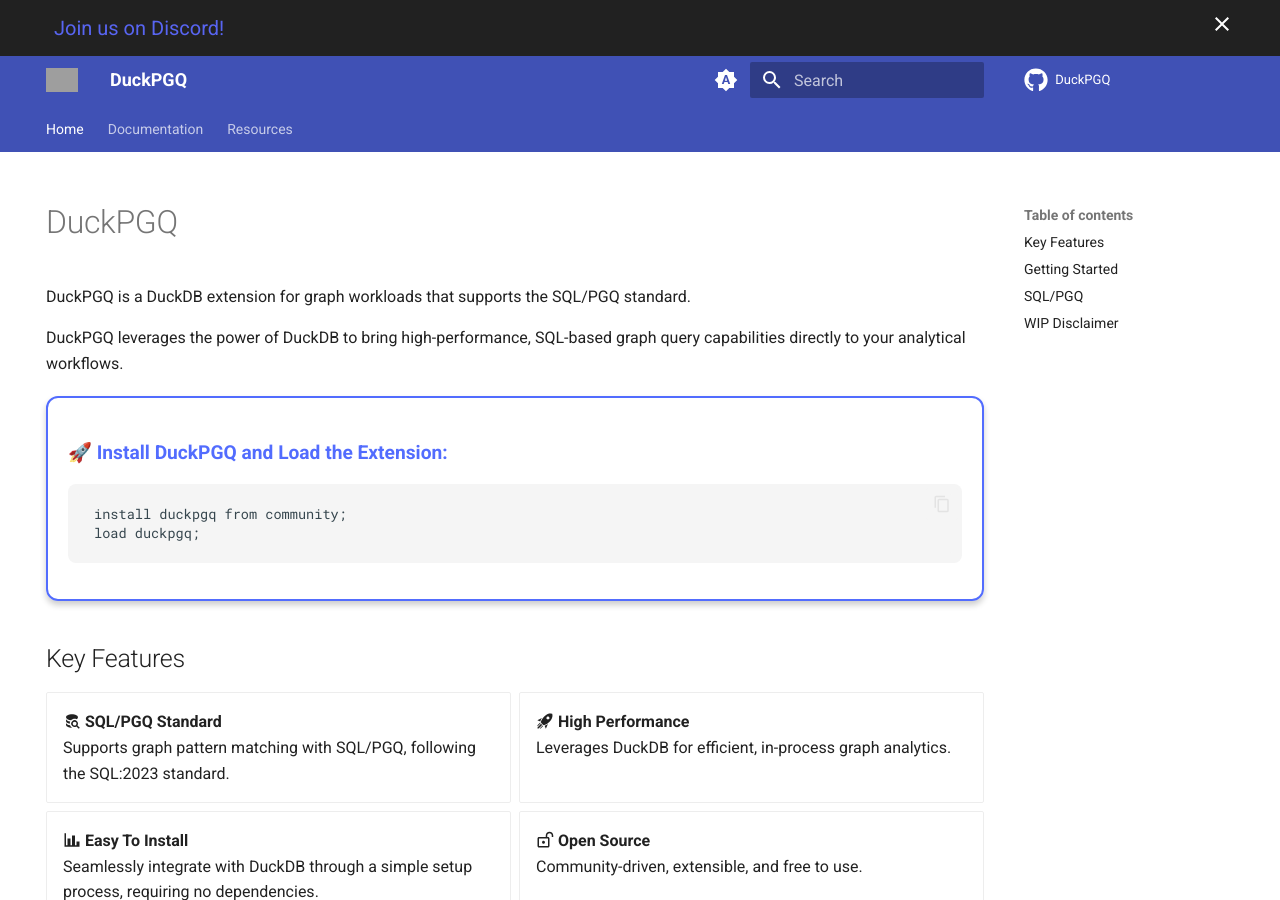
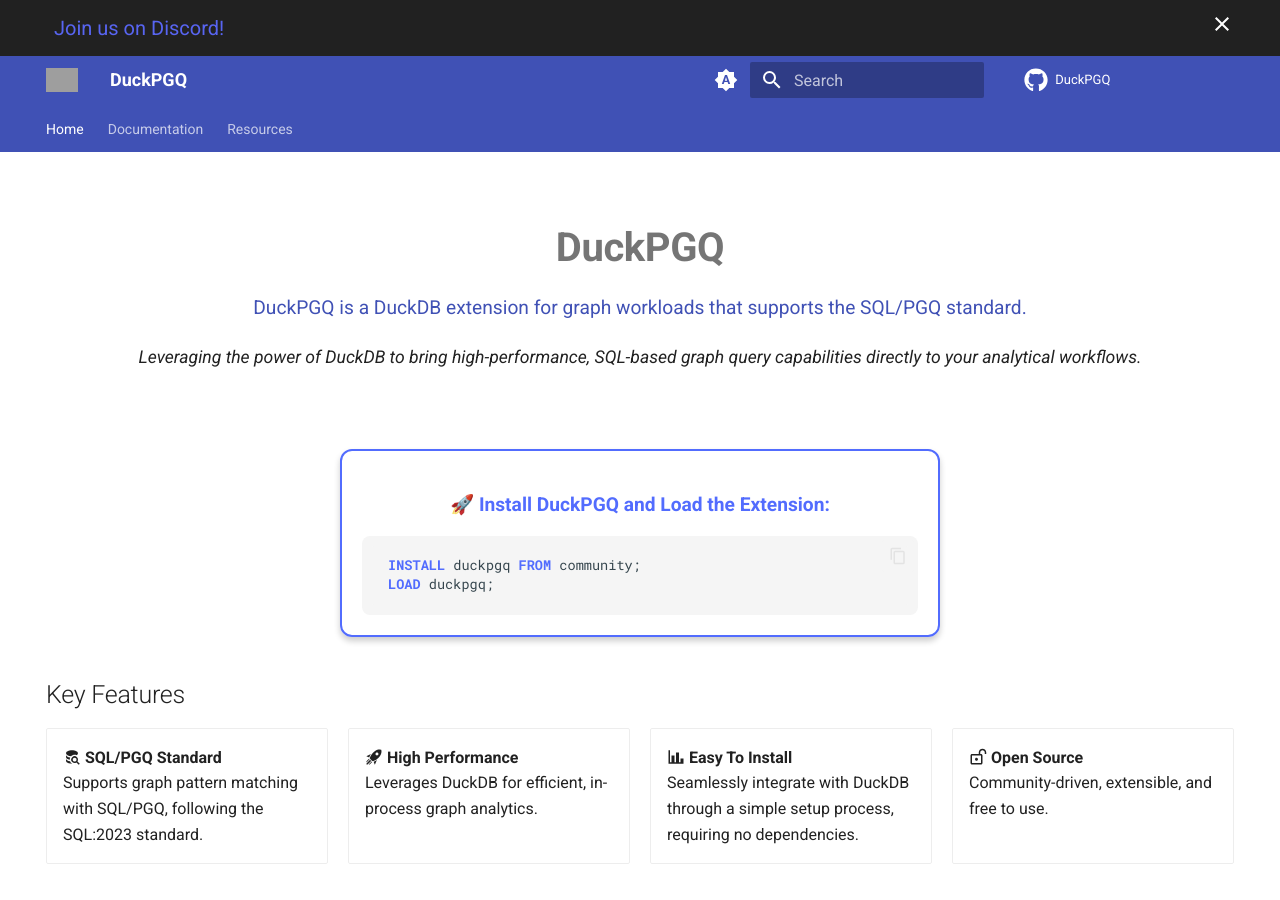
Before and after one commit to Dtenwolde/duckpgq-docs, an MkDocs documentation site: the page built from docs/index.md, in a window 1280 px wide and 900 px high. Built offline with MkDocs 1.6.1 and Material for MkDocs 9.7.7, drawn with Linux system fonts in a browser that asks for light colours; nearby versions of some CDN libraries; comment, search, counter and statistics services are not loaded; grey boxes are pictures that could not be loaded.

Commit message:
Improve landing page

```diff
--- a/docs/index.md
+++ b/docs/index.md
@@ -1,26 +1,34 @@
 ---
 hide:
   - navigation
+  - toc
 ---
 
-# DuckPGQ
-DuckPGQ is a DuckDB extension for graph workloads that supports the SQL/PGQ standard.
+<div style="text-align: center; padding: 20px;">
+  <h1 style="font-size: 2.5em; font-weight: bold; margin-bottom: 10px;">DuckPGQ</h1>
+  <p style="font-size: 1.2em; color: var(--md-primary-fg-color);">
+    DuckPGQ is a DuckDB extension for graph workloads that supports the SQL/PGQ standard.
+  </p>
+  <p style="font-size: 1.1em; color: var(--md-default-fg-color); margin-top: 10px; font-style: italic;">
+    Leveraging the power of DuckDB to bring high-performance, SQL-based graph query capabilities directly to your analytical workflows.
+  </p>
+</div>
 
-DuckPGQ leverages the power of DuckDB to bring high-performance, SQL-based graph query capabilities directly to your analytical workflows.
-
-<div class="highlight" style="border: 2px solid var(--md-accent-fg-color); border-radius: 12px; padding: 20px; background-color: var(--md-overlay-bg-color); margin: 20px 0; box-shadow: 0px 4px 6px rgba(0, 0, 0, 0.2);">
-  <p style="font-size: 1.2em; font-weight: bold; color: var(--md-accent-fg-color); margin-bottom: 15px;">
-    🚀 Install DuckPGQ and Load the Extension:
-  </p>
-  <pre style="background-color: var(--md-code-bg-color); padding: 10px; border-radius: 8px; color: var(--md-default-fg-color);">
-<code>install duckpgq from community;
-load duckpgq;
+<div style="display: flex; justify-content: center; margin: 40px 0;">
+  <div class="highlight" style="border: 2px solid var(--md-accent-fg-color); border-radius: 12px; padding: 20px; background-color: var(--md-overlay-bg-color); box-shadow: 0px 4px 6px rgba(0, 0, 0, 0.2); max-width: 600px; width: 100%;">
+    <p style="font-size: 1.2em; font-weight: bold; color: var(--md-accent-fg-color); margin-bottom: 15px; text-align: center;">
+      🚀 Install DuckPGQ and Load the Extension:
+    </p>
+    <pre style="background-color: var(--md-code-bg-color); padding: 10px; border-radius: 8px; color: var(--md-default-fg-color); margin: 0; text-align: left;">
+<code><span style="color: var(--md-accent-fg-color); font-weight: bold;">INSTALL</span> duckpgq <span style="color: var(--md-accent-fg-color); font-weight: bold;">FROM</span> community;
+<span style="color: var(--md-accent-fg-color); font-weight: bold;">LOAD</span> duckpgq;
 </code></pre>
+  </div>
 </div>
 
 ## Key Features
 
-<div class="grid cards" markdown>
+<div class="grid cards" markdown style="display: grid; grid-template-columns: repeat(auto-fit, minmax(250px, 1fr)); gap: 20px;">
 
 - :material-database-search: **SQL/PGQ Standard**
   Supports graph pattern matching with SQL/PGQ, following the SQL:2023 standard.
```
